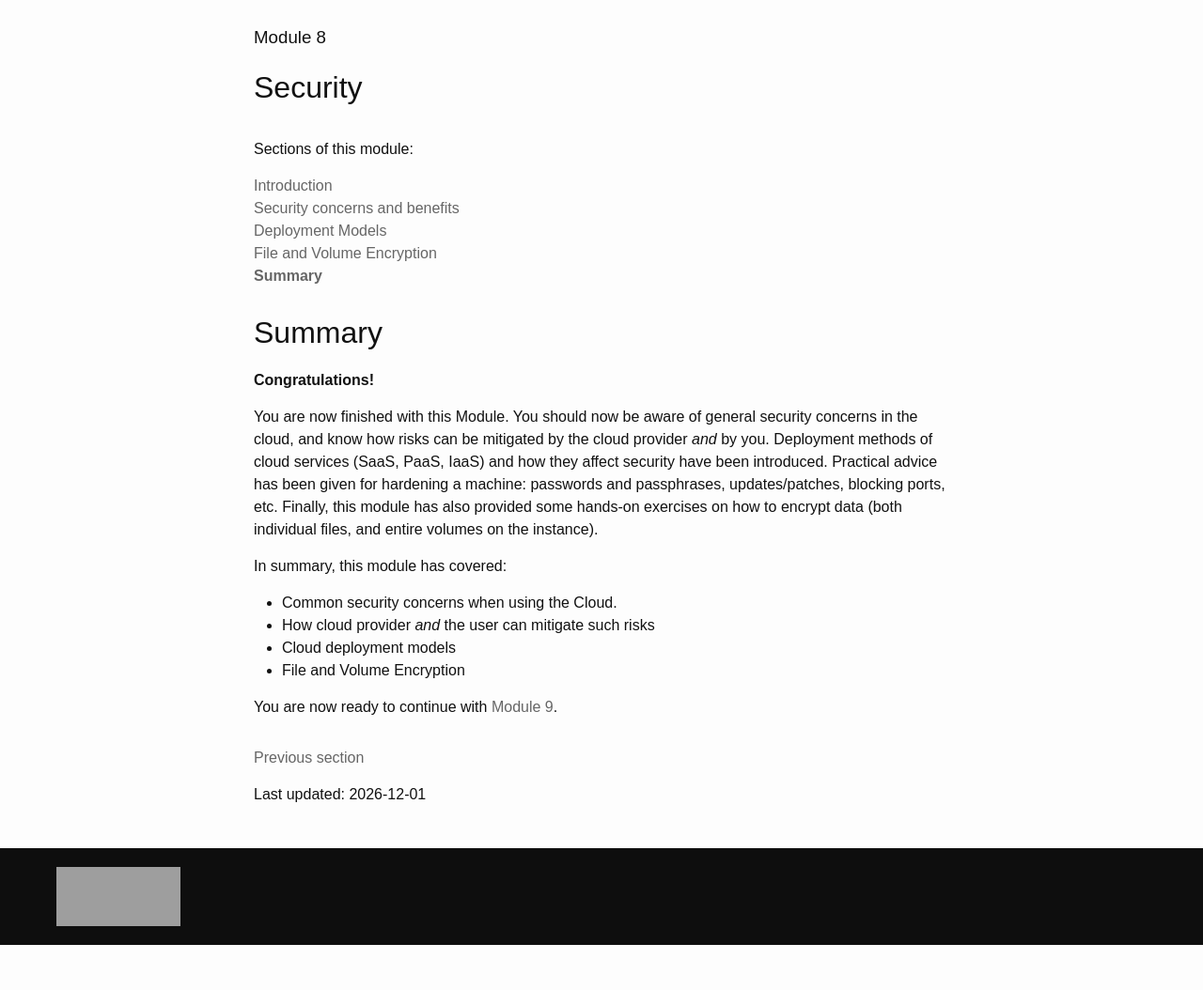
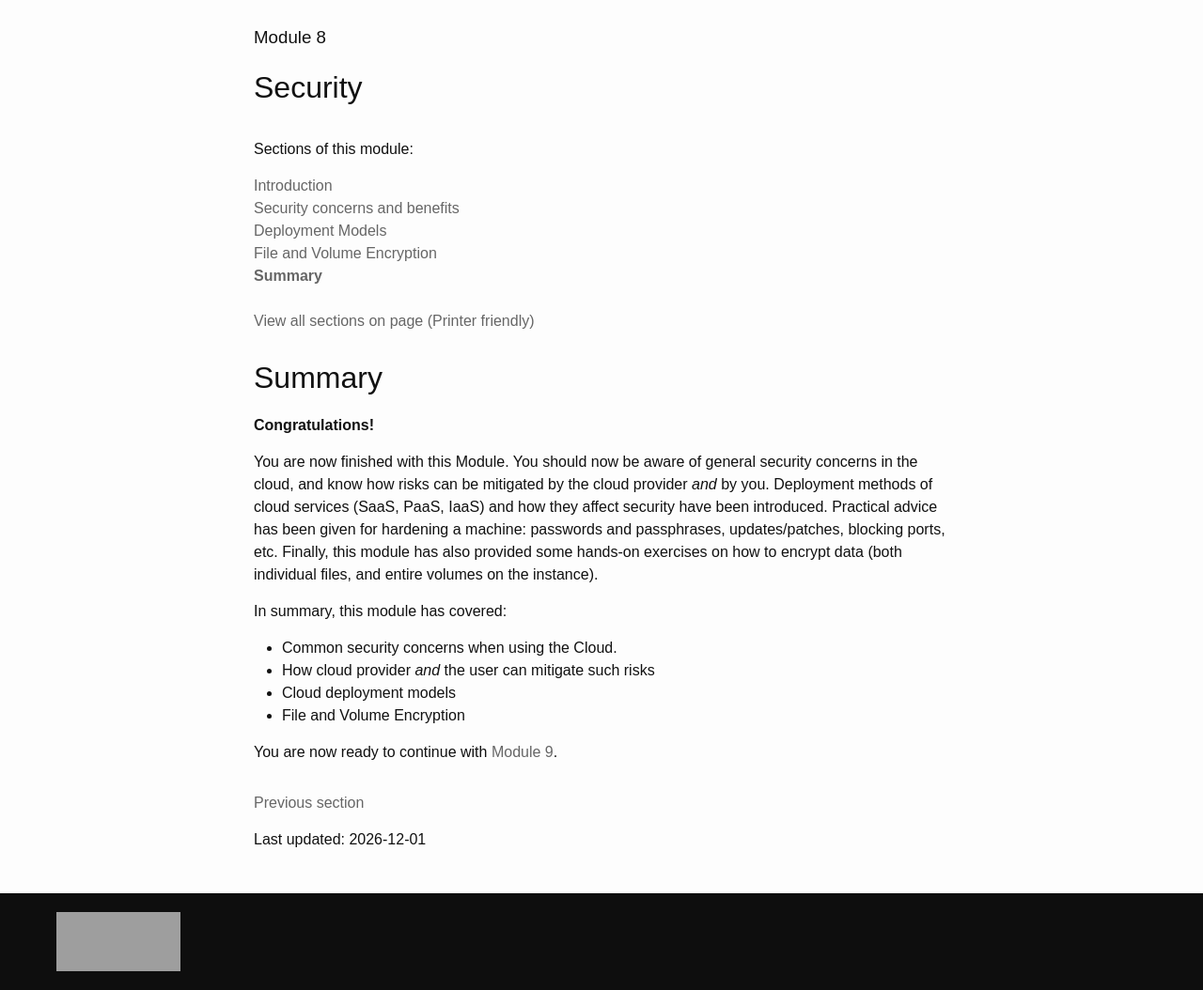
Before and after one commit to NeCTAR-RC/nectar-training, a Jekyll site: the page built from package08/sections/summary.markdown, in a window 1280 px wide, cut to the strip 160-1214 px from the top of the page. Shown: the whole strip at 94% size. Built offline with Jekyll 4.4.1, drawn with Linux system fonts in a browser that asks for light colours; before the commit the page ends 1166 px from its top, so only the background shows below that; grey boxes are pictures that could not be loaded.

Commit message:
added links to printer friendly content
Change-Id: Iddaeae39fd71a91aead70a24f079b5f77a2683d9

```diff
--- a/_layouts/package-part-ext.html
+++ b/_layouts/package-part-ext.html
@@ -132,6 +132,10 @@ layout: default
 	{% endfor %}
   <br/>
 
+
+  <a href="{{site.baseurl}}{{page.contentspath}}sections/all.html" target="_blank">View all sections on page (Printer friendly)</a>
+  <br/>
+  <br/>
   <h1> {{ pagedata[current_index].name }} </h1>
 
   {% endif %} <!-- endif for pagedata_avail -->
--- a/package02/sections/labAlveo.markdown
+++ b/package02/sections/labAlveo.markdown
@@ -9,6 +9,8 @@ part: Documentation
 **Website:** [http://alveo.edu.au/](http://alveo.edu.au/)
 
 **See also:** [http://nectar.org.au/labs/when-words-collide/](http://nectar.org.au/labs/when-words-collide/)
+
+**For help visit:** [http://alveo.edu.au/help/](hpttp://alveo.edu.au/help/)
 
 {% img src=images/scrAlveo.png,align=right,w=300,dim=px %}
 
```
